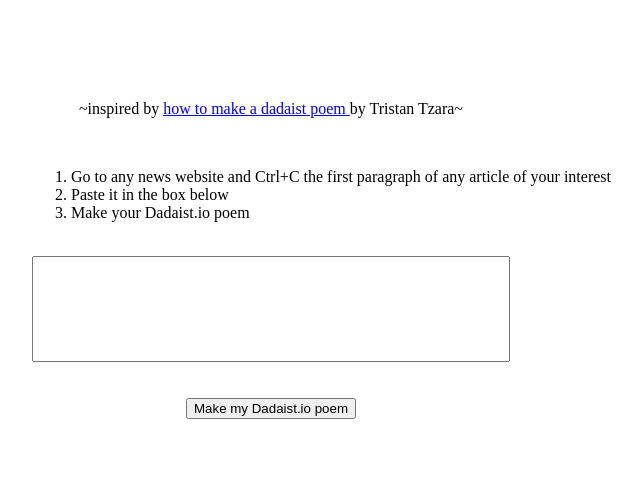
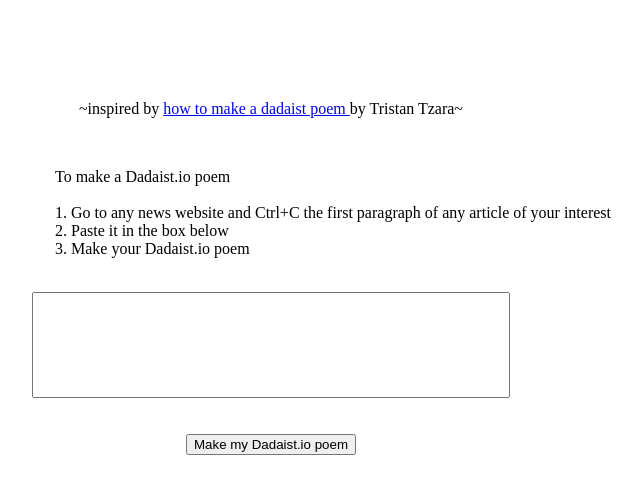
Before and after one commit to ilanabonder/dada.io, a plain HTML site: page index.html in a window 1280 px wide. Shown: the whole page, without its empty margins (369-1011 px from the left). Drawn offline with Linux system fonts and the light colour scheme.

Commit message:
entering title for instructions

```diff
--- a/index.html
+++ b/index.html
@@ -13,7 +13,7 @@
 
 </br>
 <div id="instructions">
-<p id="instructions-text"> 1. Go to any news website and Ctrl+C the first paragraph of any article of your interest </br> 2. Paste it in the box below
+  <p id="instructions-text"> To make a Dadaist.io poem</br></br>1. Go to any news website and Ctrl+C the first paragraph of any article of your interest </br> 2. Paste it in the box below
 </br> 3. Make your Dadaist.io poem  </p>
 </br>
 </div>
```
